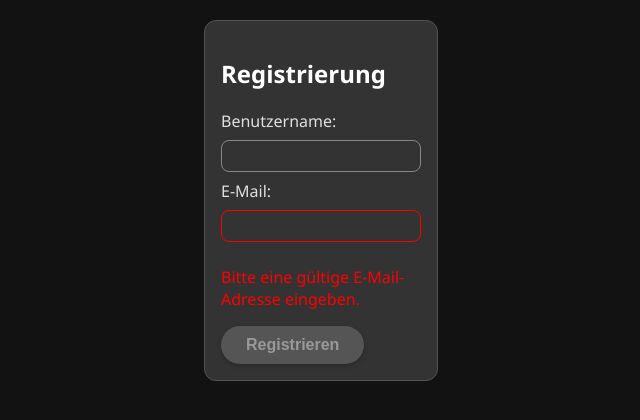
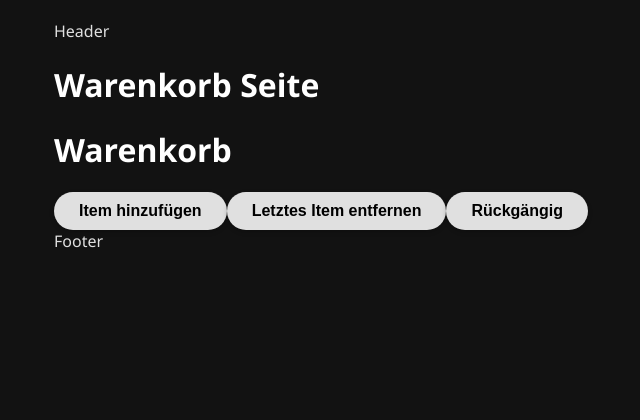
Before and after one commit to HASKI-RAK/exercises_examples, a React (Vite) app: page /cart in a window 1280 px wide. Shown: the top 420 px of the page, without its empty margins (319-959 px from the left). Built offline with nearby package versions, Linux system fonts and the light colour scheme; the HTML template or start-up script is replaced by a standard one.

Commit message:
Update styles in App.css and Registration.tsx

```diff
--- a/package.json
+++ b/package.json
@@ -12,7 +12,9 @@
   },
   "dependencies": {
     "react": "^18.2.0",
-    "react-dom": "^18.2.0"
+    "react-dom": "^18.2.0",
+    "react-router-dom": "^6.22.3",
+    "zustand": "^4.5.2"
   },
   "devDependencies": {
     "@types/react": "^18.2.31",
--- a/src/App.tsx
+++ b/src/App.tsx
@@ -1,6 +1,37 @@
 import './App.css';
 
+import { createBrowserRouter, RouterProvider } from 'react-router-dom';
+
+import ErrorPage from './ErrorPage';
+import CartPage from './pages/CartPage';
+import Layout from './pages/Layout';
 import RegistrationForm from './pages/Registration';
+
+const router = createBrowserRouter([
+  {
+    path: '/',
+    element: <Layout />,
+    errorElement: <ErrorPage />,
+    children: [
+      {
+        path: '/registration',
+        element: <RegistrationForm />,
+      },
+      {
+        path: '/cart',
+        element: <CartPage />,
+      },
+    ],
+  },
+  {
+    path: '/error',
+    element: <ErrorPage />,
+  },
+  {
+    path: '/registration',
+    element: <RegistrationForm />,
+  },
+]);
 
 function App() {
   return (
@@ -13,7 +44,7 @@ function App() {
           alignItems: 'center',
         }}
       >
-        <RegistrationForm />
+        <RouterProvider router={router} />
       </div>
     </div>
   );
--- /dev/null
+++ b/src/CommandPattern.ts
@@ -0,0 +1,27 @@
+export type Command = {
+  execute: () => void;
+  undo: () => void;
+};
+
+/**
+ * Create a command based on an arbitrary item, onExecute and onUndo functions
+ * @param item - The item to be used in the command
+ * @param onExecute - The function to be executed when the command is executed
+ * @param onUndo - The function to be executed when the command is undone
+ * @returns The crafted command object
+ */
+export const useCreateCommand = <T>(
+  item: T,
+  onExecute: () => void,
+  onUndo: () => void,
+): Command & { item: T } => {
+  return {
+    item,
+    execute: () => {
+      onExecute();
+    },
+    undo: () => {
+      onUndo();
+    },
+  };
+};
--- /dev/null
+++ b/src/ErrorPage.tsx
@@ -0,0 +1,16 @@
+import { useRouteError } from 'react-router-dom';
+
+export default function ErrorPage() {
+  const error = useRouteError();
+  console.error(error);
+
+  return (
+    <div id="error-page">
+      <h1>Oops!</h1>
+      <p>Sorry, an unexpected error has occurred.</p>
+      <p>
+        <i>{(error as Error).message}</i>
+      </p>
+    </div>
+  );
+}
--- /dev/null
+++ b/src/components/Cart.tsx
@@ -0,0 +1,45 @@
+import { Item } from '../core/Item';
+import { useCartStore } from '../store/Store';
+
+const Cart = ({
+  onAddItem,
+  onRemoveItem,
+  onUndo,
+}: {
+  onAddItem: (item: Item) => void;
+  onRemoveItem: (item: Item) => void;
+  onUndo: () => void;
+}) => {
+  const cartStore = useCartStore();
+  return (
+    <div>
+      <h1>Warenkorb</h1>
+      <ul>
+        {cartStore.items.map((item) => (
+          <li key={item.id}>{item.name}</li>
+        ))}
+      </ul>
+      <button
+        onClick={() => {
+          const maxId = cartStore.items.reduce((acc, item) => Math.max(acc, item.id), 0);
+          onAddItem({ id: maxId + 1, name: `Item ${maxId + 1}` });
+        }}
+      >
+        Item hinzufügen
+      </button>
+
+      <button
+        onClick={() => {
+          const maxId = cartStore.items.reduce((acc, item) => Math.max(acc, item.id), 0);
+          onRemoveItem({ id: maxId, name: `Item ${maxId}` });
+        }}
+      >
+        Letztes Item entfernen
+      </button>
+
+      <button onClick={() => onUndo()}>Rückgängig</button>
+    </div>
+  );
+};
+
+export default Cart;
--- /dev/null
+++ b/src/core/Item.ts
@@ -0,0 +1,4 @@
+export type Item = {
+  id: number;
+  name: string;
+};
--- /dev/null
+++ b/src/pages/CartPage.tsx
@@ -0,0 +1,56 @@
+import { useCreateCommand } from '../CommandPattern';
+import Cart from '../components/Cart';
+import { Item } from '../core/Item';
+import { useCartStore, useCommandStore } from '../store/Store';
+
+const CartPage = () => {
+  const commandStore = useCommandStore();
+  const cartStore = useCartStore();
+
+  const addItem = (item: Item) => {
+    // Invoker
+    const commandAddItem = useCreateCommand(
+      item,
+      () => {
+        cartStore.addItem(item);
+      },
+      () => {
+        cartStore.removeItem(item);
+      },
+    );
+    // Invoke command
+    commandAddItem.execute();
+    // Store command
+    commandStore.push(commandAddItem);
+  };
+
+  const removeItem = (item: Item) => {
+    const commandRemoveItem = useCreateCommand(
+      item,
+      () => {
+        cartStore.removeItem(item);
+      },
+      () => {
+        cartStore.addItem(item);
+      },
+    );
+    commandRemoveItem.execute();
+    commandStore.push(commandRemoveItem);
+  };
+
+  const undo = () => {
+    const command = commandStore.pop();
+    if (command) {
+      command.undo();
+    }
+  };
+
+  return (
+    <div>
+      <h1>Warenkorb Seite</h1>
+      <Cart onAddItem={addItem} onUndo={undo} onRemoveItem={removeItem} />
+    </div>
+  );
+};
+
+export default CartPage;
--- /dev/null
+++ b/src/pages/Layout.tsx
@@ -0,0 +1,20 @@
+import { Outlet } from 'react-router-dom';
+const Header = () => {
+  return <header>Header</header>;
+};
+
+const Footer = () => {
+  return <footer>Footer</footer>;
+};
+
+const Layout = () => {
+  return (
+    <div>
+      <Header />
+      <Outlet />
+      <Footer />
+    </div>
+  );
+};
+
+export default Layout;
--- /dev/null
+++ b/src/store/Store.ts
@@ -0,0 +1,42 @@
+import { create } from 'zustand';
+import { devtools, persist } from 'zustand/middleware';
+
+import { Command } from '../CommandPattern';
+import { Item } from '../core/Item';
+
+type CommandState = {
+  history: Command[];
+  push: (command: Command) => void;
+  pop: () => Command | undefined;
+};
+
+type CartState = {
+  items: Item[];
+  addItem: (item: Item) => void;
+  removeItem: (item: Item) => void;
+};
+
+export const useCommandStore = create<CommandState>((set, get) => ({
+  history: [],
+  push: (command) => set((state) => ({ history: [...state.history, command] })),
+  // pop the last command from the history
+  pop: () => {
+    const lastCommand = get().history[get().history.length - 1];
+    set((state) => ({ history: state.history.slice(0, -1) }));
+    return lastCommand;
+  },
+}));
+
+export const useCartStore = create<CartState>()(
+  devtools(
+    persist(
+      (set) => ({
+        items: [],
+        addItem: (item) => set((state) => ({ items: [...state.items, item] })),
+        removeItem: (item) =>
+          set((state) => ({ items: state.items.filter((i) => i.id !== item.id) })),
+      }),
+      { name: 'cart-store', getStorage: () => localStorage },
+    ),
+  ),
+);
```
Also changed, not shown: 1 other file (tests, documents, lock files or other folders).
